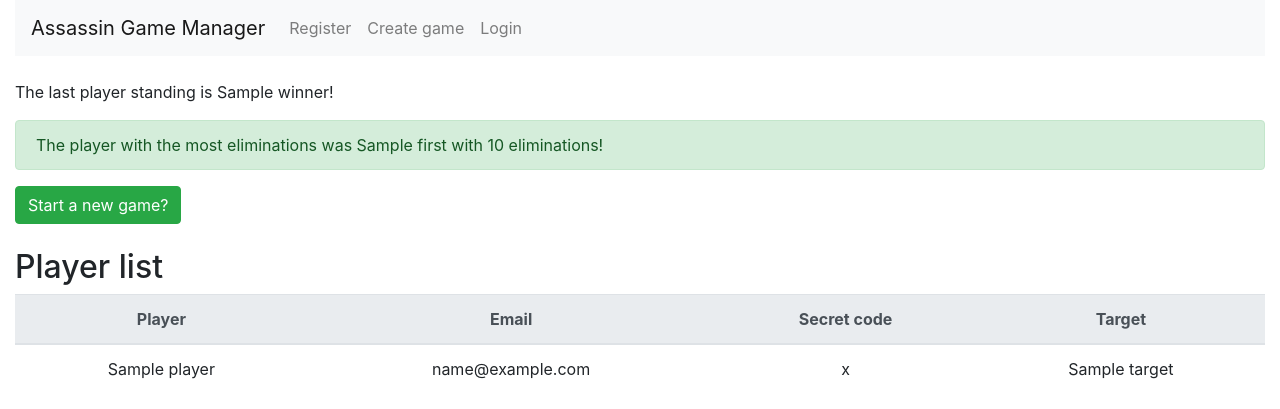
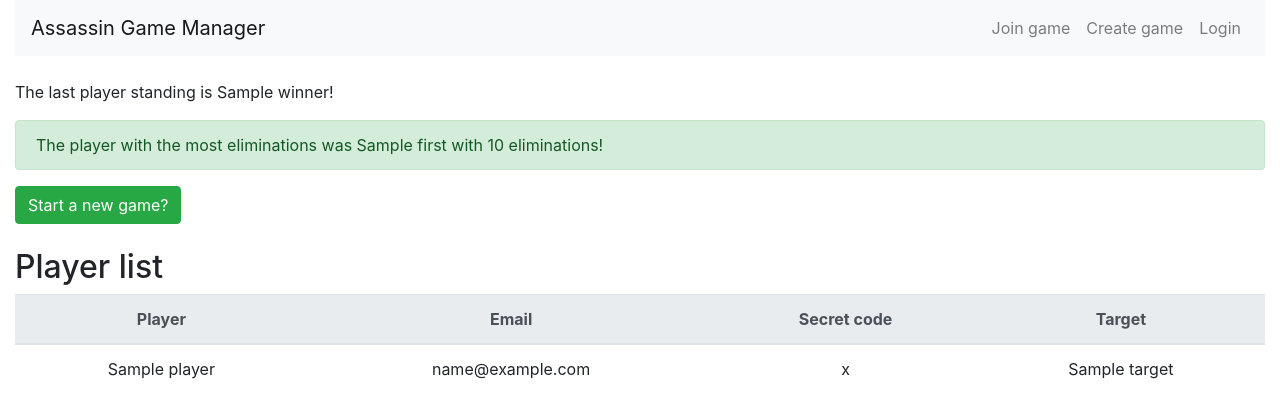
Before and after one commit to philyang07/gotcha, a Django app: template accounts/templates/accounts/admin_player_list.html in a window 1280 px wide. Shown: the top 409 px of the page. Run offline with Django 3.2, Linux system fonts and the light colour scheme; the template is opened without the code that fills it: most values are stand-ins (such as "Sample title", 1, 10 or a date in 2020); some libraries are stand-ins or nearby versions.

Commit message:
navbar item justification, changed register to join game

```diff
--- a/accounts/templates/base.html
+++ b/accounts/templates/base.html
@@ -16,7 +16,7 @@
                     <span class="navbar-toggler-icon"></span>
                 </button>
                 <div class="collapse navbar-collapse" id="navbarSupportedContent">
-                    <div class="navbar-nav" role="navigation">
+                    <div class="navbar-nav m-auto">
                         {% if user.is_authenticated and user.is_superuser == False %}
                         <a class="nav-item nav-link" href="{% url 'accounts:rules' %}">Rules</a>
                         <a class="nav-item nav-link" href="{% url 'accounts:profile' %}">{% if user.game %}Game dashboard{% else %}Player profile{% endif %}</a>
@@ -29,7 +29,9 @@
                         {% endif %}
                         <a class="nav-item nav-link" href="{% url 'accounts:logout' %}">Logout</a>
                         {% endif %}
-                        <a class="nav-item nav-link" href="{% url 'accounts:register' %}">Register</a>
+                    </div>
+                    <div class="navbar-nav ml-auto">
+                        <a class="nav-item nav-link" href="{% url 'accounts:register' %}">Join game</a>
                         <a class="nav-item nav-link" href="{% url 'accounts:create_game' %}">Create game</a>
                         <a class="nav-item nav-link" href="{% url 'accounts:login' %}">Login</a>
                     </div>
```
